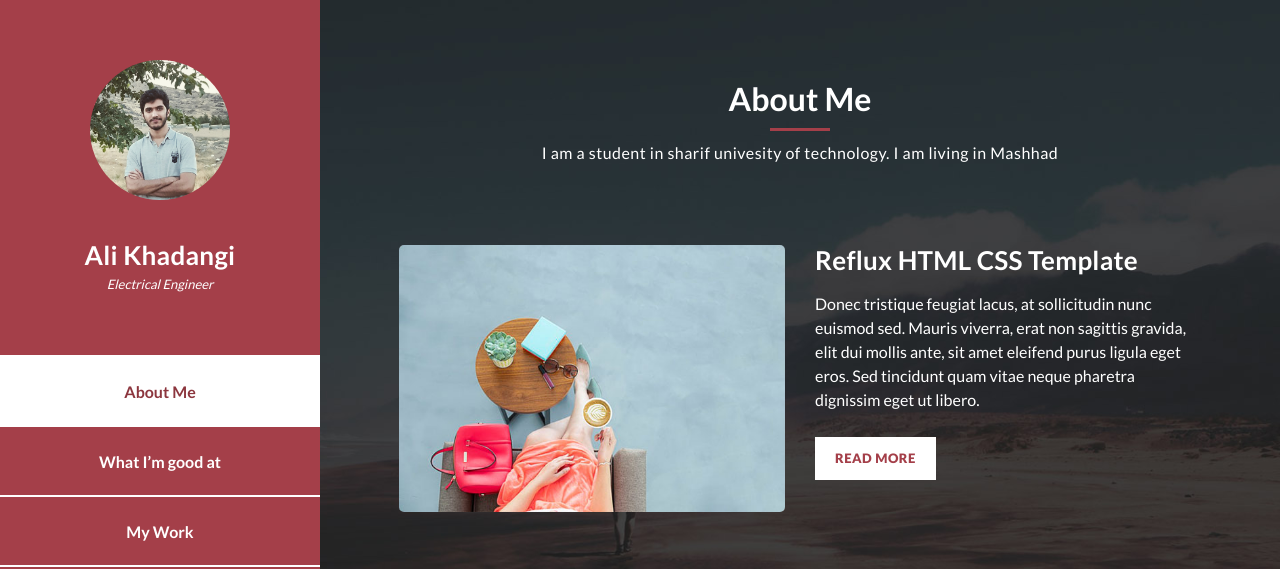
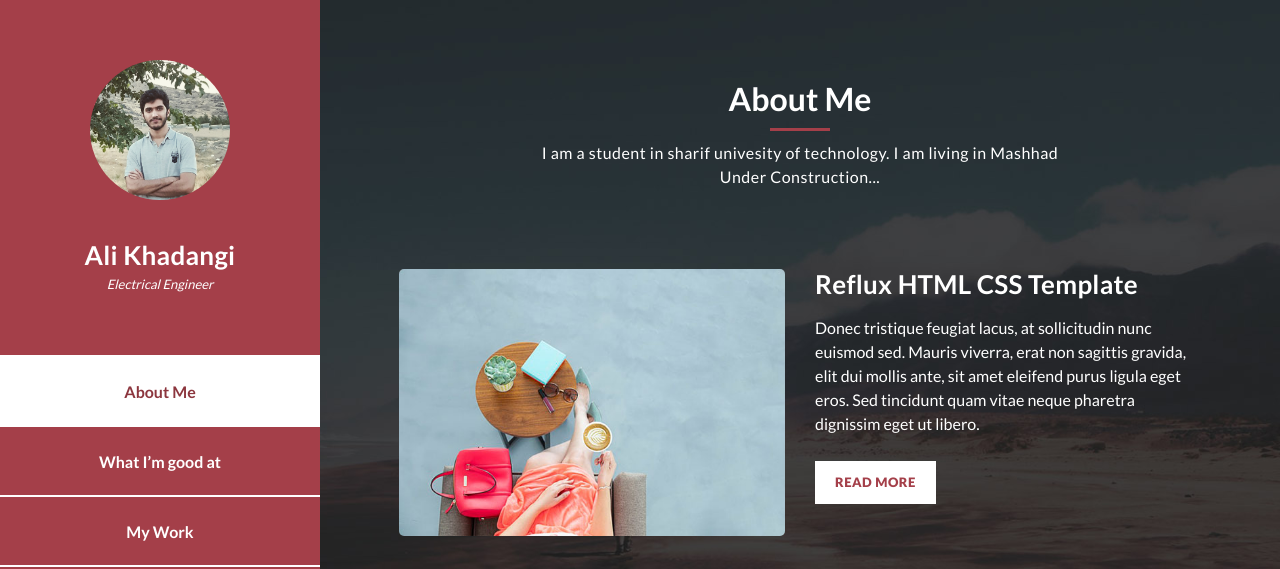
Before and after one commit to alikhm4528/alikhm4528.github.io, a plain HTML site: page index.html in a window 1280 px wide. Shown: the top 569 px of the page. Drawn offline with Linux system fonts and the light colour scheme.

Commit message:
under construction

```diff
--- a/index.html
+++ b/index.html
@@ -85,7 +85,8 @@ https://templatemo.com/tm-531-reflux
             <h2>About Me</h2>
             <div class="line-dec"></div>
             <span
-              >I am a student in sharif univesity of technology. I am living in Mashhad</span
+              >I am a student in sharif univesity of technology. I am living in Mashhad<br>
+              Under Construction...</span
             >
           </div>
           <div class="left-image-post">
```
